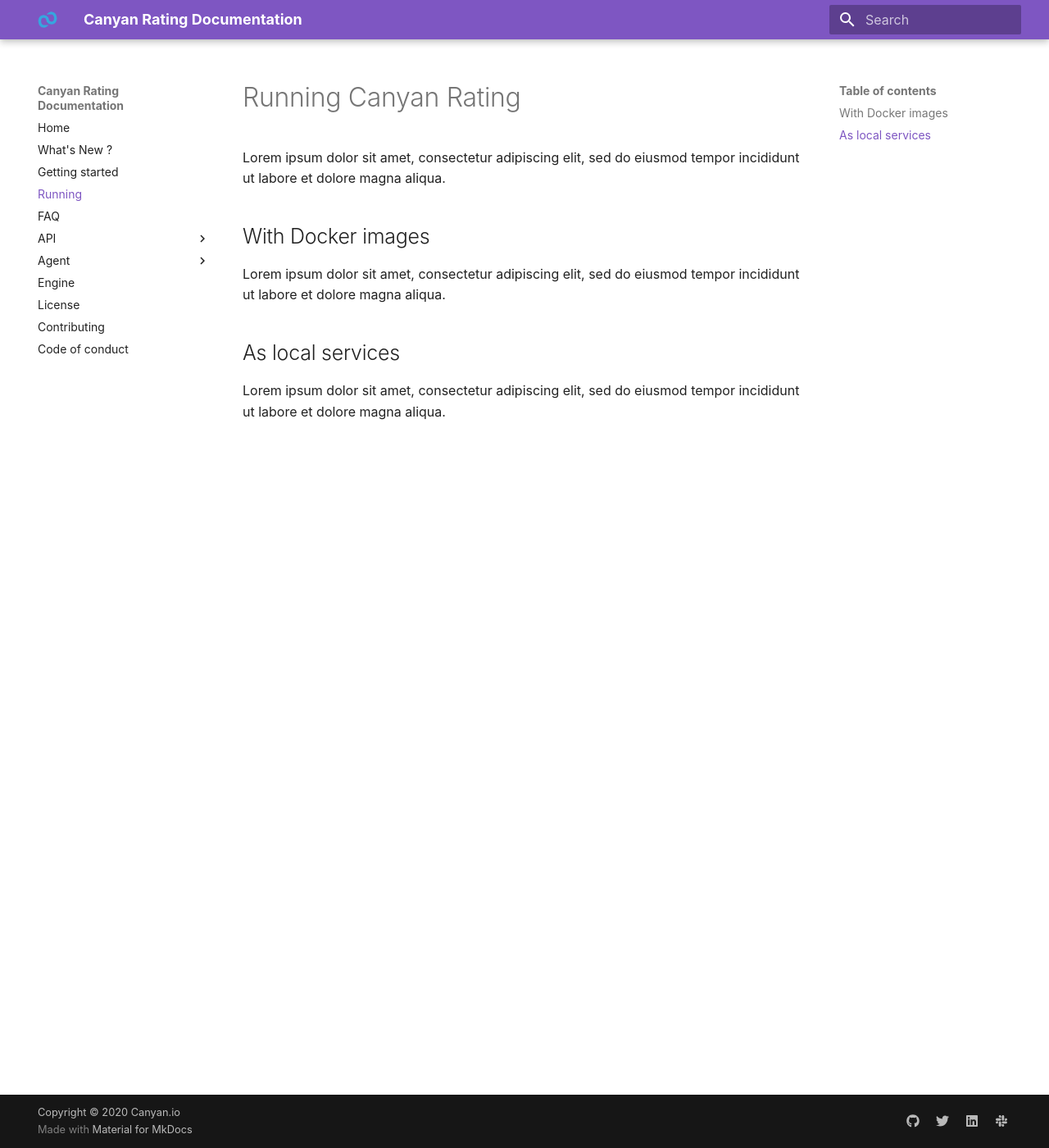
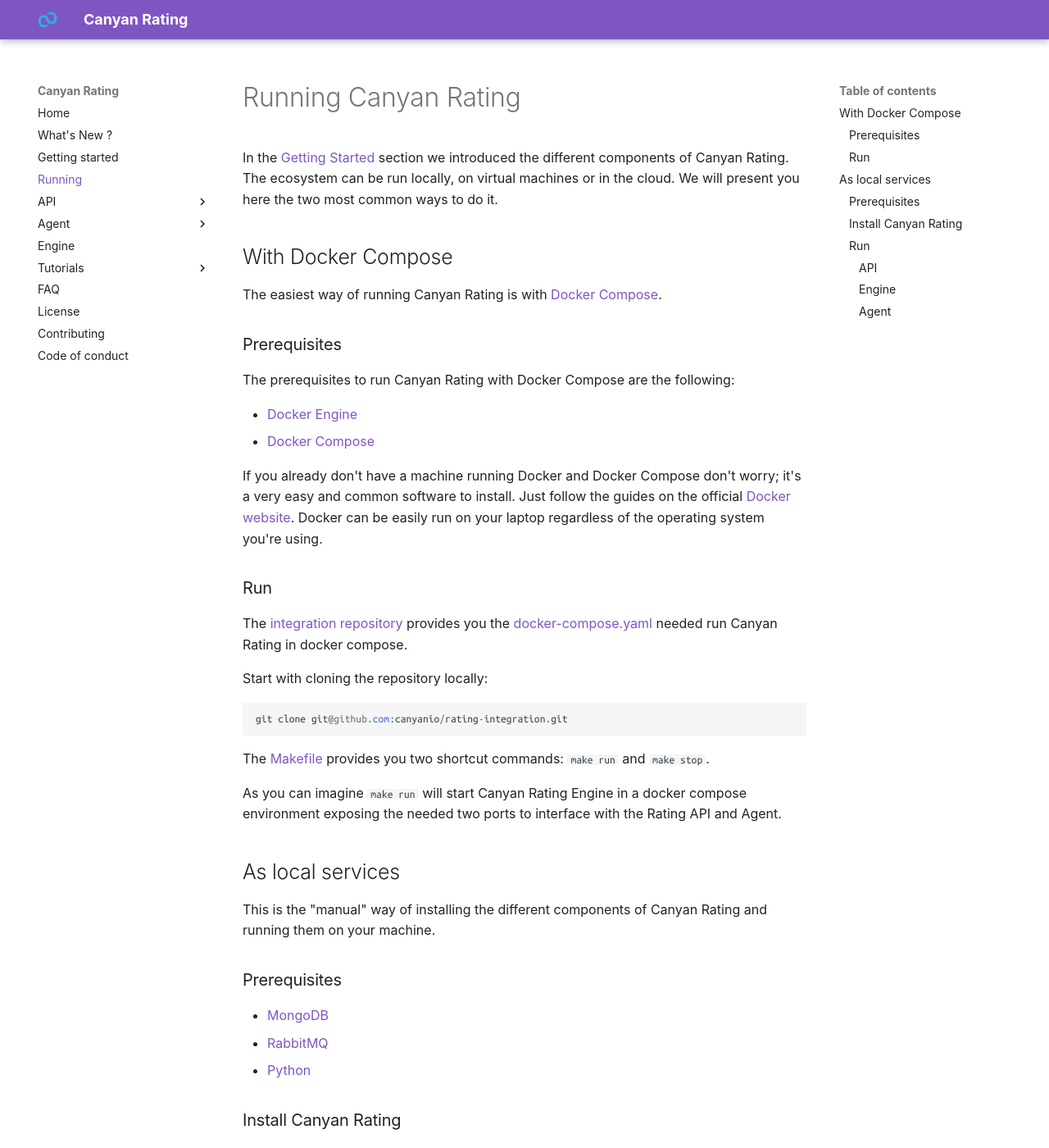
Before and after one commit to canyanio/rating-integration, an MkDocs documentation site: the page built from docs/running.md, in a window 1280 px wide and 1400 px high. Shown: the whole window at 82% size. Built offline with MkDocs 1.6.1 and Material for MkDocs 9.7.7, drawn with Linux system fonts in a browser that asks for light colours; some web fonts are replaced; some of the changed text lies outside the part shown.

Commit message:
Improve website text

````diff
--- a/docs/running.md
+++ b/docs/running.md
@@ -1,13 +1,99 @@
 # Running Canyan Rating
 
-Lorem ipsum dolor sit amet, consectetur adipiscing elit, sed do eiusmod tempor incididunt ut labore et dolore magna aliqua.
+In the [Getting Started](getting-started.md) section we introduced the different components of Canyan Rating. The ecosystem can be run locally, on virtual machines or in the cloud. We will present you here the two most common ways to do it.
 
 
-## With Docker images
+## With Docker Compose
+The easiest way of running Canyan Rating is with [Docker Compose](https://docs.docker.com/compose/).
 
-Lorem ipsum dolor sit amet, consectetur adipiscing elit, sed do eiusmod tempor incididunt ut labore et dolore magna aliqua.
+
+### Prerequisites
+
+The prerequisites to run Canyan Rating with Docker Compose are the following:
+
+* [Docker Engine](https://docs.docker.com/install/)
+* [Docker Compose](https://docs.docker.com/compose/)
+
+If you already don't have a machine running Docker and Docker Compose don't worry; it's a very easy and common software to install. Just follow the guides on the official [Docker website](https://www.docker.com). Docker can be easily run on your laptop regardless of the operating system you're using.
+
+
+### Run
+
+The [integration repository](https://github.com/canyanio/rating-integration) provides you the [docker-compose.yaml](https://github.com/canyanio/rating-integration/blob/master/docker-compose.yaml) needed run Canyan Rating in docker compose.
+
+Start with cloning the repository locally:
+```
+git clone git@github.com:canyanio/rating-integration.git
+```
+
+The [Makefile](https://github.com/canyanio/rating-integration/blob/master/Makefile) provides you two shortcut commands:
+`make run` and `make stop`.
+
+As you can imagine `make run` will start Canyan Rating Engine in a docker compose environment exposing the needed two ports to interface with the Rating API and Agent.
 
 
 ## As local services
 
-Lorem ipsum dolor sit amet, consectetur adipiscing elit, sed do eiusmod tempor incididunt ut labore et dolore magna aliqua.
+This is the "manual" way of installing the different components of Canyan Rating and running them on your machine.
+
+
+### Prerequisites
+
+* [MongoDB](https://www.mongodb.com/)
+* [RabbitMQ](https://www.rabbitmq.com/)
+* [Python](https://www.python.org/)
+
+
+### Install Canyan Rating
+
+It's recommended to use a [Python virtual environment](https://docs.python.org/3/library/venv.html) to isolate the installed packages from system site directories:
+```
+virtualenv -p python3 venv --no-site-packages
+source venv/bin/activate
+```
+
+We will now use [pip](https://pypi.org/project/pip/) to install Canyan's packages from the [Python Package Index](https://pypi.org/):
+
+```
+pip install canyan-rating-api canyan-rating-agent canyan-rating-engine
+```
+
+
+### Run
+
+For all the installed components you can run the command with the flag ```--help``` to have a full list of options and defaults that the command accepts.
+
+
+#### API
+
+Let's now run the API with the following command:
+```
+canyan-rating-api \
+  -h 0.0.0.0 \
+  -p 8000 \
+  --mongodb-uri mongodb://localhost:27017
+```
+Please change the values of the options accordingly to your local setup.
+
+
+#### Engine
+
+The canyan-rating-engine is run with the following command:
+```
+canyan-rating-engine \
+  --messagebus-uri pyamqp://user:password@localhost:5672// \
+  --api-url http://localhost:8000
+```
+
+#### Agent
+
+Now the agent can be run with the command:
+```
+canyan-rating-engine \
+  -h 0.0.0.0 \
+  -p 8080 \
+  --messagebus-uri pyamqp://user:password@localhost:5672// \
+  --api-url http://localhost:8000
+```
+
+Et voilà! You have now Canyan Rating up and running!
--- a/mkdocs.yml
+++ b/mkdocs.yml
@@ -1,8 +1,8 @@
 # Project information
-site_name: Canyan Rating Documentation
-site_description: 'Documentation pages for Canyan Rating Project'
+site_name: Canyan Rating
+site_description: 'Data-Driven Intelligence for the communication and IoT industries'
 site_author: 'Canyan.io'
-site_url: 'https://canyanio.github.io/test/'
+site_url: 'https://canyanio.github.io/rating-integration/'
 
 # Repository
 # repo_name: 'canyanio/test'
@@ -14,7 +14,6 @@
     - What's New ?: whats-new.md
     - Getting started: getting-started.md
     - Running: running.md
-    - FAQ: faq.md
     - API:
         - Introduction: api/api.md
         - Endpoints:
@@ -31,6 +30,12 @@
             - Record Transaction: agent/endpoints/transaction-record.md
             - Rollback Transaction: agent/endpoints/transaction-rollback.md
     - Engine: engine.md
+    - Tutorials:
+        - Inserting Data: tutorials/inserting-data.md
+        - Authorizations: tutorials/authorizations.md
+        - Transactions: tutorials/transactions.md
+        - Kamailio Integration: tutorials/kamailio-integration.md
+    - FAQ: faq.md
     - License: license.md
     - Contributing: contributing.md
     - Code of conduct: code-of-conduct.md
@@ -72,3 +77,9 @@
 
 markdown_extensions:
     - codehilite
+
+plugins:
+    - markdownmermaid
+
+extra_javascript:
+    - https://unpkg.com/mermaid@7.1.2/dist/mermaid.min.js
````
Also changed, not shown: docs/getting-started.md (+16 -0 lines), docs/index.md (+9 -0 lines), docs/tutorials/authorizations.md (added, +10 -0 lines), docs/tutorials/inserting-data.md (added, +26 -0 lines), docs/tutorials/kamailio-integration.md (added, +10 -0 lines), docs/tutorials/transactions.md (added, +10 -0 lines).
